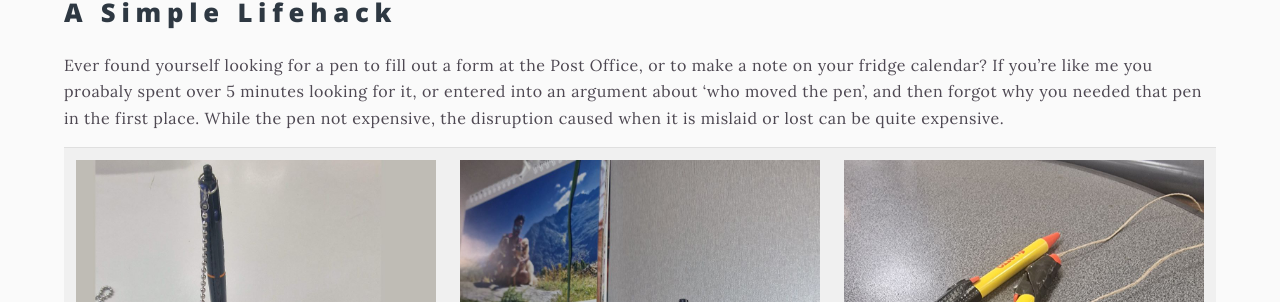
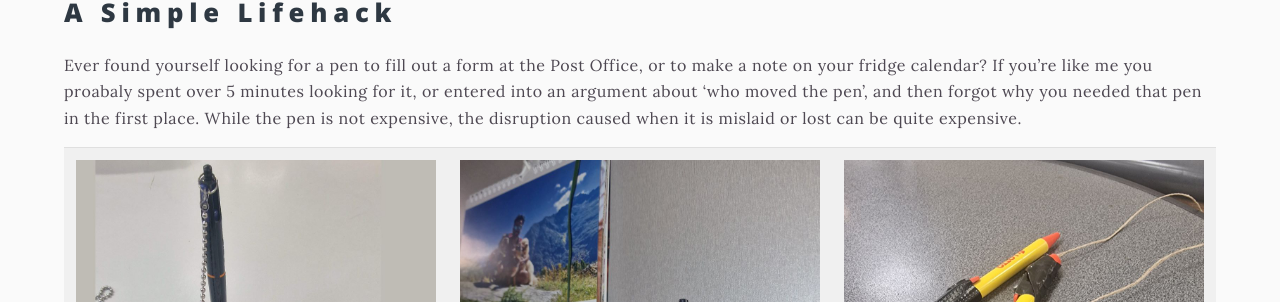
Before and after one commit to nilaymk/nilaymk.github.io, a Jekyll site: the page built from blog/_posts/2024-02-01-pen-on-a-chain.md, in a window 1280 px wide and 900 px high. Shown: the part 276-578 px from the top of the window. Built offline with Jekyll 4.4.1, drawn with Linux system fonts in a browser that asks for light colours; emoji names are drawn with the system emoji font; our own code applies the rules of GitHub Pages for plain Markdown files; some of the changed text lies outside the part shown.

Commit message:
Fix a typo

```diff
--- a/blog/_posts/2024-02-01-pen-on-a-chain.md
+++ b/blog/_posts/2024-02-01-pen-on-a-chain.md
@@ -10,10 +10,10 @@ excerpt: What can a simple lifehack of teach us about Software Engineering
 Ever found yourself looking for a pen to fill out a form at the Post Office, or to make
 a note on your fridge calendar? If you're like me you proabaly spent over 5 minutes looking
 for it, or entered into an argument about 'who moved the pen', and then forgot why you needed
-that pen in the first place. While the pen not expensive, the disruption caused when it
+that pen in the first place. While the pen is not expensive, the disruption caused when it
 is mislaid or lost can be quite expensive.
 
-<table class="width-scaled">
+<table class="width-scaled" >
    <tr>
      <td><img src="/blog/pen_1.jpg"/></td>
      <td><img src="/blog/pen_2.jpg"/></td>
```
Also changed, not shown: other parts of blog/_posts/2024-02-01-pen-on-a-chain.md (+1 -1 lines).
